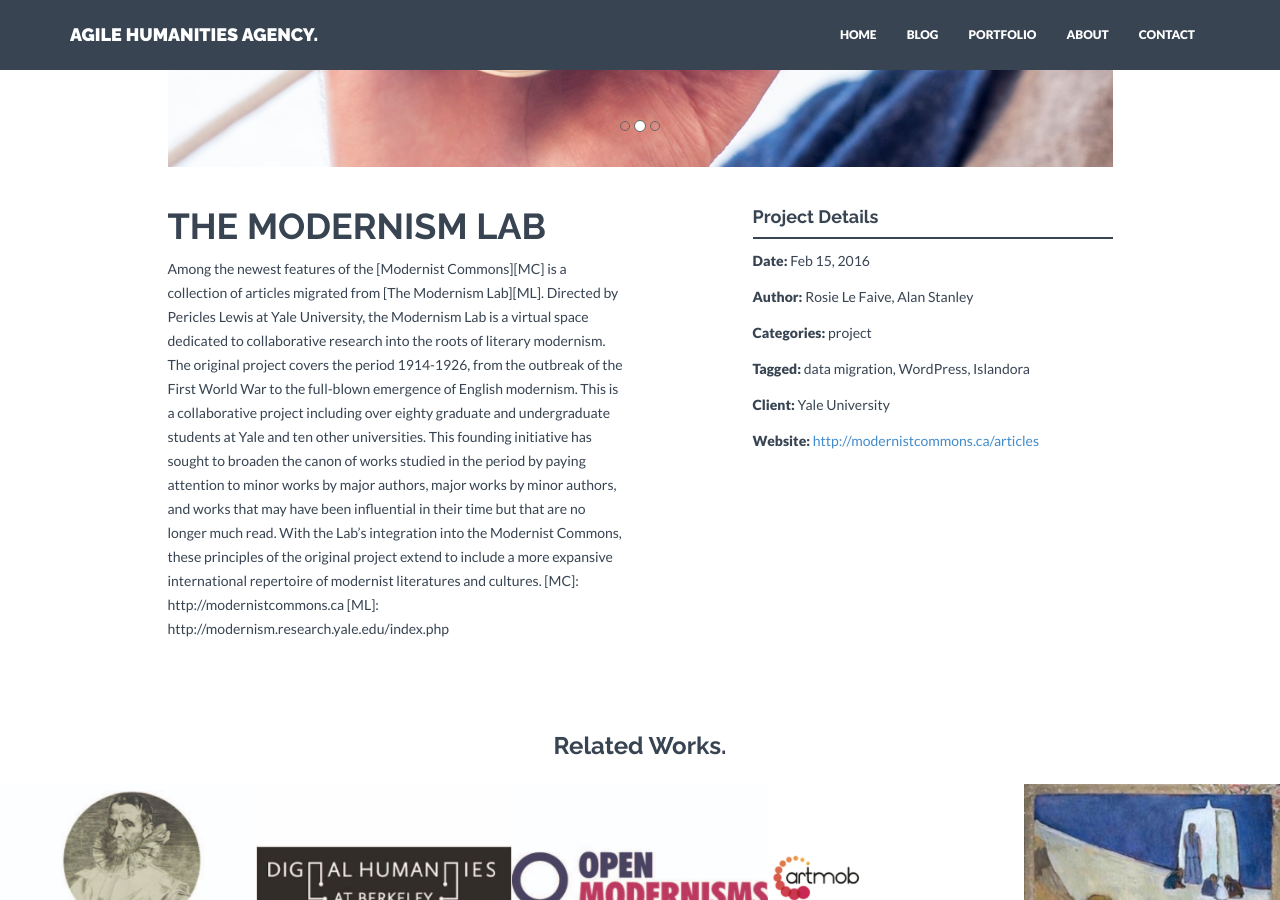
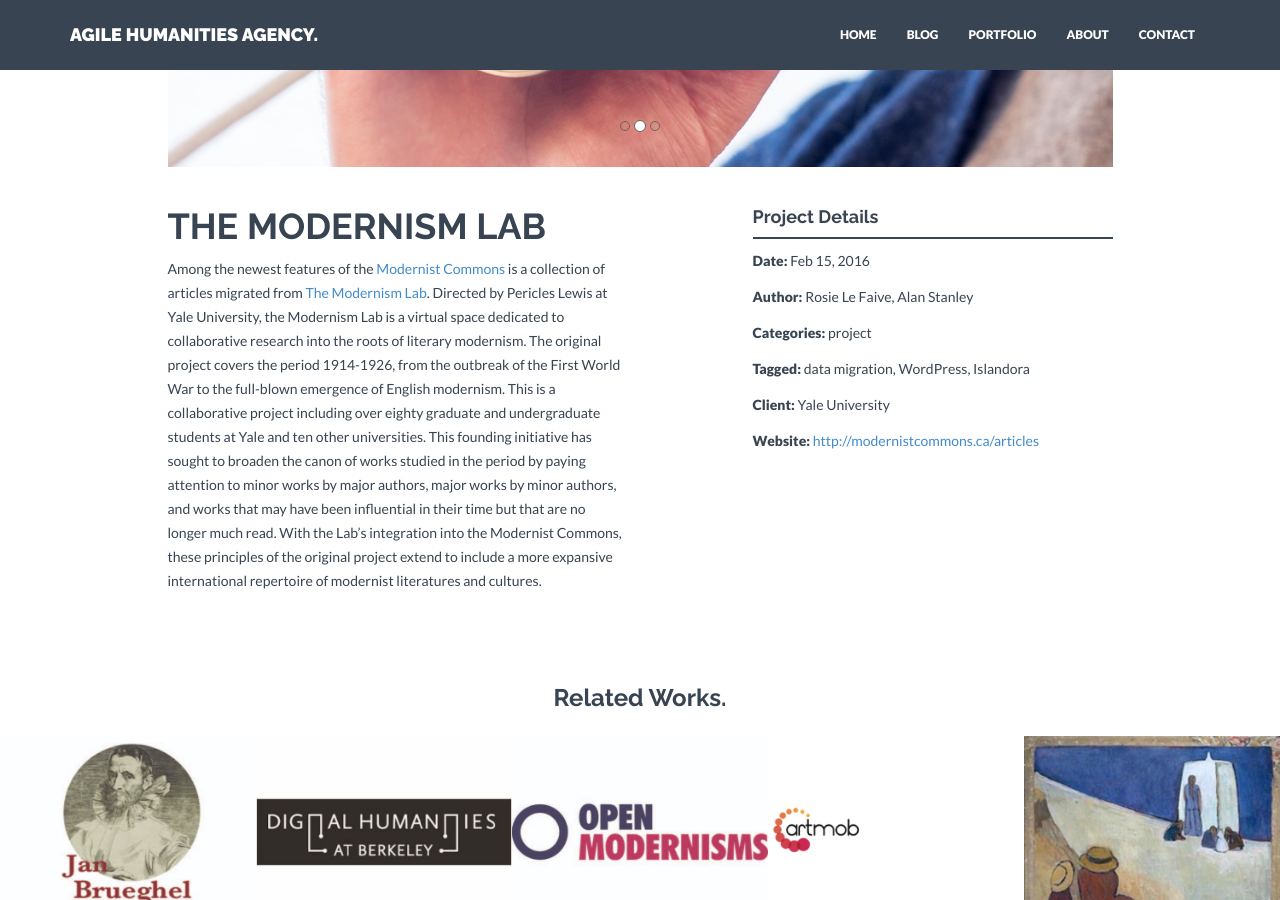
Before and after one commit to agile-humanities/agile-humanities.github.io, a Jekyll site: the page built from _posts/project/2016-02-15-the-modernism-lab.markdown, in a window 1280 px wide and 900 px high, scrolled down 502 px. Built offline with Jekyll 4.4.1, drawn with Linux system fonts in a browser that asks for light colours; nearby versions of some CDN libraries.

Commit message:
fixed hyperlinks

```diff
--- a/_posts/project/2016-02-15-the-modernism-lab.markdown
+++ b/_posts/project/2016-02-15-the-modernism-lab.markdown
@@ -17,6 +17,8 @@
 ---
 # THE MODERNISM LAB
 
-Among the newest features of the [Modernist Commons][MC] is a collection of articles migrated from [The Modernism Lab][ML]. Directed by Pericles Lewis at Yale University, the Modernism Lab is a virtual space dedicated to collaborative research into the roots of literary modernism. The original project covers the period 1914-1926, from the outbreak of the First World War to the full-blown emergence of English modernism. This is a collaborative project including over eighty graduate and undergraduate students at Yale and ten other universities. This founding initiative has sought to broaden the canon of works studied in the period by paying attention to minor works by major authors, major works by minor authors, and works that may have been influential in their time but that are no longer much read. With the Lab's integration into the Modernist Commons, these principles of the original project extend to include a more expansive international repertoire of modernist literatures and cultures.
-[MC]: http://modernistcommons.ca
-[ML]: http://modernism.research.yale.edu/index.php
+Among the newest features of the [Modernist Commons][commons] is a collection of articles migrated from [The Modernism Lab][lab]. Directed by Pericles Lewis at Yale University, the Modernism Lab is a virtual space dedicated to collaborative research into the roots of literary modernism. The original project covers the period 1914-1926, from the outbreak of the First World War to the full-blown emergence of English modernism. This is a collaborative project including over eighty graduate and undergraduate students at Yale and ten other universities. This founding initiative has sought to broaden the canon of works studied in the period by paying attention to minor works by major authors, major works by minor authors, and works that may have been influential in their time but that are no longer much read. With the Lab's integration into the Modernist Commons, these principles of the original project extend to include a more expansive international repertoire of modernist literatures and cultures.
+
+[commons]: http://modernistcommons.ca
+
+[lab]: http://modernism.research.yale.edu/index.php
```
